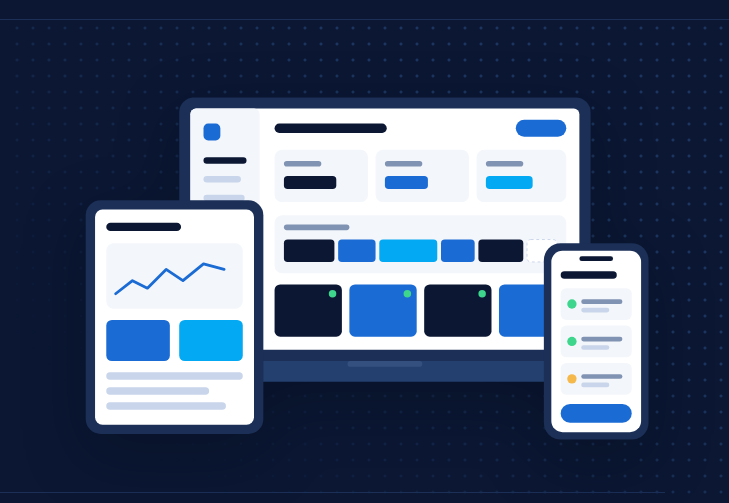
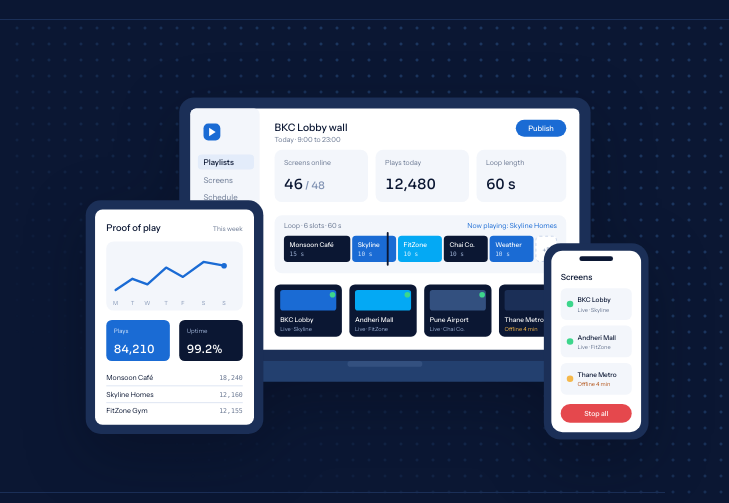
Before and after one commit to adtechprime/adtechprime_website, a website: page prime-play/index.html in a window 1280 px wide. Shown: the part 69-572 px from the top of the page, 551-1280 px from the left. Drawn offline with Linux system fonts and the light colour scheme.

Commit message:
Show a real playlist in the Prime Play device preview
Co-Authored-By: Claude Opus 5.5 <noreply@anthropic.com>

```diff
--- a/assets/css/prime-play.css
+++ b/assets/css/prime-play.css
@@ -12,6 +12,10 @@
 .pp-lockup-text .mono { font-size: 11px; letter-spacing: 0.02em; color: var(--muted-dark); }
 
 .pp-devices svg { display: block; width: 100%; height: auto; filter: drop-shadow(0 20px 30px rgba(4,9,24,.35)); }
+.pp-dev-svg text { font-family: var(--font-body); font-weight: 400; }
+.pp-dev-svg .t-b { font-weight: 500; }
+.pp-dev-svg .t-num { font-family: var(--font-display); font-variant-numeric: tabular-nums; }
+.pp-dev-svg .t-mono { font-family: var(--font-mono); font-variant-numeric: tabular-nums; }
 
 .pp-points {
   display: grid; grid-template-columns: repeat(2, minmax(0, 1fr)); gap: 16px;
--- a/prime-play/index.html
+++ b/prime-play/index.html
@@ -21,10 +21,10 @@
 
   <link rel="preload" href="../assets/fonts/sora-latin.woff2" as="font" type="font/woff2" crossorigin>
   <link rel="preload" href="../assets/fonts/instrument-sans-latin.woff2" as="font" type="font/woff2" crossorigin>
-  <link rel="stylesheet" href="../assets/css/styles.css?v=20261128a">
-  <link rel="stylesheet" href="../assets/css/prime-play.css?v=20261128a">
-  <script src="../assets/js/main.js?v=20261128a" defer></script>
-  <script src="../assets/js/prime-play.js?v=20261128a" defer></script>
+  <link rel="stylesheet" href="../assets/css/styles.css?v=20261128b">
+  <link rel="stylesheet" href="../assets/css/prime-play.css?v=20261128b">
+  <script src="../assets/js/main.js?v=20261128b" defer></script>
+  <script src="../assets/js/prime-play.js?v=20261128b" defer></script>
 
   <script type="application/ld+json">
   {
@@ -101,78 +101,122 @@
           </div>
 
           <!-- Illustration: laptop, tablet and phone showing the dashboard -->
-          <div class="pp-devices" role="img" aria-label="Illustration of the Prime Play™ dashboard on a laptop, a tablet and a phone">
-            <svg viewBox="0 0 640 420" aria-hidden="true">
+          <div class="pp-devices" role="img" aria-label="Prime Play™ on a laptop, tablet and phone: today's 60-second playlist for the BKC Lobby wall, proof of play for the week and live screen status">
+            <svg viewBox="0 0 640 420" aria-hidden="true" class="pp-dev-svg">
               <g>
                 <rect x="120" y="40" width="440" height="282" rx="16" fill="#1B2F57"/>
                 <rect x="132" y="52" width="416" height="258" rx="6" fill="#fff"/>
                 <rect x="132" y="52" width="74" height="258" rx="6" fill="#F3F6FB"/>
                 <rect x="146" y="68" width="18" height="18" rx="5" fill="#1A6BD4"/>
-                <rect x="146" y="104" width="46" height="7" rx="3.5" fill="#0B1733"/>
-                <rect x="146" y="124" width="40" height="7" rx="3.5" fill="#C9D5EA"/>
-                <rect x="146" y="144" width="44" height="7" rx="3.5" fill="#C9D5EA"/>
-                <rect x="146" y="164" width="36" height="7" rx="3.5" fill="#C9D5EA"/>
-                <rect x="146" y="184" width="42" height="7" rx="3.5" fill="#C9D5EA"/>
-                <rect x="222" y="68" width="120" height="10" rx="5" fill="#0B1733"/>
+                <path d="M152 72.5v9l7-4.5z" fill="#fff"/>
+                <rect x="140" y="101" width="60" height="16" rx="4" fill="#E3ECFA"/>
+                <text x="146" y="112" class="t-b" font-size="8.5" fill="#0B1733">Playlists</text>
+                <text x="146" y="132" font-size="8.5" fill="#6A7892">Screens</text>
+                <text x="146" y="150" font-size="8.5" fill="#6A7892">Schedule</text>
+                <text x="146" y="168" font-size="8.5" fill="#6A7892">Reports</text>
+                <text x="146" y="186" font-size="8.5" fill="#6A7892">Team</text>
+                <text x="222" y="76" class="t-b" font-size="11" fill="#0B1733">BKC Lobby wall</text>
+                <text x="222" y="88" font-size="7.5" fill="#6A7892">Today · 9:00 to 23:00</text>
                 <rect x="480" y="64" width="54" height="18" rx="9" fill="#1A6BD4"/>
+                <text x="507" y="76" text-anchor="middle" class="t-b" font-size="8" fill="#fff">Publish</text>
                 <rect x="222" y="96" width="100" height="56" rx="8" fill="#F3F6FB"/>
-                <rect x="232" y="108" width="40" height="6" rx="3" fill="#8193B3"/>
-                <rect x="232" y="124" width="56" height="14" rx="4" fill="#0B1733"/>
+                <text x="232" y="112" font-size="7.5" fill="#6A7892">Screens online</text>
+                <text x="232" y="138" class="t-b t-num" font-size="15" fill="#0B1733">46<tspan fill="#8193B3" font-size="11"> / 48</tspan></text>
                 <rect x="330" y="96" width="100" height="56" rx="8" fill="#F3F6FB"/>
-                <rect x="340" y="108" width="40" height="6" rx="3" fill="#8193B3"/>
-                <rect x="340" y="124" width="46" height="14" rx="4" fill="#1A6BD4"/>
+                <text x="340" y="112" font-size="7.5" fill="#6A7892">Plays today</text>
+                <text x="340" y="138" class="t-b t-num" font-size="15" fill="#0B1733">12,480</text>
                 <rect x="438" y="96" width="96" height="56" rx="8" fill="#F3F6FB"/>
-                <rect x="448" y="108" width="40" height="6" rx="3" fill="#8193B3"/>
-                <rect x="448" y="124" width="50" height="14" rx="4" fill="#04A9F4"/>
+                <text x="448" y="112" font-size="7.5" fill="#6A7892">Loop length</text>
+                <text x="448" y="138" class="t-b t-num" font-size="15" fill="#0B1733">60 s</text>
                 <rect x="222" y="166" width="312" height="62" rx="8" fill="#F3F6FB"/>
-                <rect x="232" y="176" width="70" height="6" rx="3" fill="#8193B3"/>
-                <rect x="232" y="192" width="54" height="24" rx="4" fill="#0B1733"/>
-                <rect x="290" y="192" width="40" height="24" rx="4" fill="#1A6BD4"/>
-                <rect x="334" y="192" width="62" height="24" rx="4" fill="#04A9F4"/>
-                <rect x="400" y="192" width="36" height="24" rx="4" fill="#1A6BD4"/>
-                <rect x="440" y="192" width="48" height="24" rx="4" fill="#0B1733"/>
-                <rect x="492" y="192" width="32" height="24" rx="4" fill="#fff" stroke="#C9D5EA" stroke-dasharray="3 3"/>
+                <text x="232" y="180" font-size="7.5" fill="#6A7892">Loop · 6 slots · 60 s</text>
+                <text x="524" y="180" text-anchor="end" font-size="7.5" fill="#1A6BD4">Now playing: Skyline Homes</text>
+                <rect x="232" y="188" width="71" height="28" rx="4" fill="#0B1733"/>
+                <text x="238" y="200" class="t-b" font-size="7" fill="#fff">Monsoon Café</text>
+                <text x="238" y="210" class="t-mono" font-size="6.5" fill="#9FB3D6">15 s</text>
+                <rect x="305" y="188" width="47" height="28" rx="4" fill="#1A6BD4"/>
+                <text x="311" y="200" class="t-b" font-size="7" fill="#fff">Skyline</text>
+                <text x="311" y="210" class="t-mono" font-size="6.5" fill="#D4E5FB">10 s</text>
+                <rect x="354" y="188" width="47" height="28" rx="4" fill="#04A9F4"/>
+                <text x="360" y="200" class="t-b" font-size="7" fill="#fff">FitZone</text>
+                <text x="360" y="210" class="t-mono" font-size="6.5" fill="#E1F5FE">10 s</text>
+                <rect x="403" y="188" width="47" height="28" rx="4" fill="#0B1733"/>
+                <text x="409" y="200" class="t-b" font-size="7" fill="#fff">Chai Co.</text>
+                <text x="409" y="210" class="t-mono" font-size="6.5" fill="#9FB3D6">10 s</text>
+                <rect x="452" y="188" width="47" height="28" rx="4" fill="#1A6BD4"/>
+                <text x="458" y="200" class="t-b" font-size="7" fill="#fff">Weather</text>
+                <text x="458" y="210" class="t-mono" font-size="6.5" fill="#D4E5FB">10 s</text>
+                <rect x="501.5" y="188.5" width="22" height="27" rx="4" fill="#fff" stroke="#C9D5EA" stroke-dasharray="3 3"/>
+                <text x="512.5" y="205" text-anchor="middle" class="t-mono" font-size="6.5" fill="#8193B3">+5</text>
+                <rect x="342" y="184" width="2" height="36" rx="1" fill="#0B1733"/>
                 <rect x="222" y="240" width="72" height="56" rx="6" fill="#0B1733"/>
-                <circle cx="284" cy="250" r="4" fill="#3DD68C"/>
-                <rect x="302" y="240" width="72" height="56" rx="6" fill="#1A6BD4"/>
-                <circle cx="364" cy="250" r="4" fill="#3DD68C"/>
+                <rect x="228" y="246" width="60" height="22" rx="3" fill="#1A6BD4"/>
+                <circle cx="284" cy="251" r="3" fill="#3DD68C"/>
+                <text x="228" y="280" class="t-b" font-size="7" fill="#fff">BKC Lobby</text>
+                <text x="228" y="290" font-size="6" fill="#9FB3D6">Live · Skyline</text>
+                <rect x="302" y="240" width="72" height="56" rx="6" fill="#0B1733"/>
+                <rect x="308" y="246" width="60" height="22" rx="3" fill="#04A9F4"/>
+                <circle cx="364" cy="251" r="3" fill="#3DD68C"/>
+                <text x="308" y="280" class="t-b" font-size="7" fill="#fff">Andheri Mall</text>
+                <text x="308" y="290" font-size="6" fill="#9FB3D6">Live · FitZone</text>
                 <rect x="382" y="240" width="72" height="56" rx="6" fill="#0B1733"/>
-                <circle cx="444" cy="250" r="4" fill="#3DD68C"/>
-                <rect x="462" y="240" width="72" height="56" rx="6" fill="#1A6BD4"/>
-                <circle cx="524" cy="250" r="4" fill="#F5B84A"/>
+                <rect x="388" y="246" width="60" height="22" rx="3" fill="#33507F"/>
+                <circle cx="444" cy="251" r="3" fill="#3DD68C"/>
+                <text x="388" y="280" class="t-b" font-size="7" fill="#fff">Pune Airport</text>
+                <text x="388" y="290" font-size="6" fill="#9FB3D6">Live · Chai Co.</text>
+                <rect x="462" y="240" width="72" height="56" rx="6" fill="#0B1733"/>
+                <rect x="468" y="246" width="60" height="22" rx="3" fill="#1B2F57"/>
+                <circle cx="524" cy="251" r="3" fill="#F5B84A"/>
+                <text x="468" y="280" class="t-b" font-size="7" fill="#fff">Thane Metro</text>
+                <text x="468" y="290" font-size="6" fill="#F5B84A">Offline 4 min</text>
                 <path d="M96 322h488l-16 22H112z" fill="#23406F"/>
                 <rect x="300" y="322" width="80" height="6" rx="3" fill="#33507F"/>
               </g>
               <g>
                 <rect x="20" y="150" width="190" height="250" rx="16" fill="#1B2F57"/>
                 <rect x="30" y="160" width="170" height="230" rx="8" fill="#fff"/>
-                <rect x="42" y="174" width="80" height="9" rx="4.5" fill="#0B1733"/>
-                <rect x="42" y="196" width="146" height="70" rx="8" fill="#F3F6FB"/>
-                <path d="M52 250l18-14 16 8 20-20 18 12 22-18 22 6" fill="none" stroke="#1A6BD4" stroke-width="3" stroke-linecap="round" stroke-linejoin="round"/>
+                <text x="42" y="183" class="t-b" font-size="10" fill="#0B1733">Proof of play</text>
+                <text x="188" y="183" text-anchor="end" font-size="7" fill="#6A7892">This week</text>
+                <rect x="42" y="194" width="146" height="74" rx="8" fill="#F3F6FB"/>
+                <path d="M52 246l18-12 16 6 20-18 18 10 22-16 22 4" fill="none" stroke="#1A6BD4" stroke-width="2.5" stroke-linecap="round" stroke-linejoin="round"/>
+                <circle cx="168" cy="220" r="3" fill="#1A6BD4"/>
+                <g class="t-mono" font-size="6" fill="#8193B3" text-anchor="middle">
+                  <text x="52" y="262">M</text><text x="70" y="262">T</text><text x="86" y="262">W</text><text x="106" y="262">T</text><text x="124" y="262">F</text><text x="146" y="262">S</text><text x="168" y="262">S</text>
+                </g>
                 <rect x="42" y="278" width="68" height="44" rx="6" fill="#1A6BD4"/>
-                <rect x="120" y="278" width="68" height="44" rx="6" fill="#04A9F4"/>
-                <rect x="42" y="334" width="146" height="8" rx="4" fill="#C9D5EA"/>
-                <rect x="42" y="350" width="110" height="8" rx="4" fill="#C9D5EA"/>
-                <rect x="42" y="366" width="128" height="8" rx="4" fill="#C9D5EA"/>
+                <text x="50" y="292" font-size="6.5" fill="#D4E5FB">Plays</text>
+                <text x="50" y="313" class="t-b t-num" font-size="12" fill="#fff">84,210</text>
+                <rect x="120" y="278" width="68" height="44" rx="6" fill="#0B1733"/>
+                <text x="128" y="292" font-size="6.5" fill="#9FB3D6">Uptime</text>
+                <text x="128" y="313" class="t-b t-num" font-size="12" fill="#fff">99.2%</text>
+                <text x="42" y="342" font-size="7.5" fill="#0B1733">Monsoon Café</text>
+                <text x="188" y="342" text-anchor="end" class="t-mono" font-size="7" fill="#6A7892">18,240</text>
+                <rect x="42" y="348" width="146" height="1" fill="#DCE4F2"/>
+                <text x="42" y="360" font-size="7.5" fill="#0B1733">Skyline Homes</text>
+                <text x="188" y="360" text-anchor="end" class="t-mono" font-size="7" fill="#6A7892">12,160</text>
+                <rect x="42" y="366" width="146" height="1" fill="#DCE4F2"/>
+                <text x="42" y="378" font-size="7.5" fill="#0B1733">FitZone Gym</text>
+                <text x="188" y="378" text-anchor="end" class="t-mono" font-size="7" fill="#6A7892">12,155</text>
               </g>
               <g>
                 <rect x="510" y="196" width="112" height="210" rx="18" fill="#1B2F57"/>
                 <rect x="518" y="204" width="96" height="194" rx="12" fill="#fff"/>
                 <rect x="548" y="210" width="36" height="5" rx="2.5" fill="#0B1733"/>
-                <rect x="528" y="226" width="60" height="8" rx="4" fill="#0B1733"/>
+                <text x="528" y="235" class="t-b" font-size="9" fill="#0B1733">Screens</text>
                 <rect x="528" y="244" width="76" height="34" rx="6" fill="#F3F6FB"/>
-                <circle cx="540" cy="261" r="5" fill="#3DD68C"/>
-                <rect x="550" y="256" width="44" height="5" rx="2.5" fill="#8193B3"/>
-                <rect x="550" y="265" width="30" height="5" rx="2.5" fill="#C9D5EA"/>
+                <circle cx="538" cy="261" r="3.5" fill="#3DD68C"/>
+                <text x="546" y="259" class="t-b" font-size="7" fill="#0B1733">BKC Lobby</text>
+                <text x="546" y="269" font-size="6" fill="#6A7892">Live · Skyline</text>
                 <rect x="528" y="284" width="76" height="34" rx="6" fill="#F3F6FB"/>
-                <circle cx="540" cy="301" r="5" fill="#3DD68C"/>
-                <rect x="550" y="296" width="44" height="5" rx="2.5" fill="#8193B3"/>
-                <rect x="550" y="305" width="30" height="5" rx="2.5" fill="#C9D5EA"/>
+                <circle cx="538" cy="301" r="3.5" fill="#3DD68C"/>
+                <text x="546" y="299" class="t-b" font-size="7" fill="#0B1733">Andheri Mall</text>
+                <text x="546" y="309" font-size="6" fill="#6A7892">Live · FitZone</text>
                 <rect x="528" y="324" width="76" height="34" rx="6" fill="#F3F6FB"/>
-                <circle cx="540" cy="341" r="5" fill="#F5B84A"/>
-                <rect x="550" y="336" width="44" height="5" rx="2.5" fill="#8193B3"/>
-                <rect x="550" y="345" width="30" height="5" rx="2.5" fill="#C9D5EA"/>
-                <rect x="528" y="368" width="76" height="20" rx="10" fill="#1A6BD4"/>
+                <circle cx="538" cy="341" r="3.5" fill="#F5B84A"/>
+                <text x="546" y="339" class="t-b" font-size="7" fill="#0B1733">Thane Metro</text>
+                <text x="546" y="349" font-size="6" fill="#B4561B">Offline 4 min</text>
+                <rect x="528" y="368" width="76" height="20" rx="10" fill="#E5484D"/>
+                <text x="566" y="381" text-anchor="middle" class="t-b" font-size="7.5" fill="#fff">Stop all</text>
               </g>
             </svg>
           </div>
```
Also changed, not shown: index.html (+2 -2 lines).
